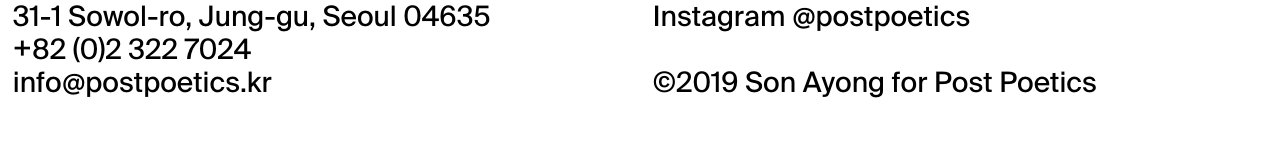
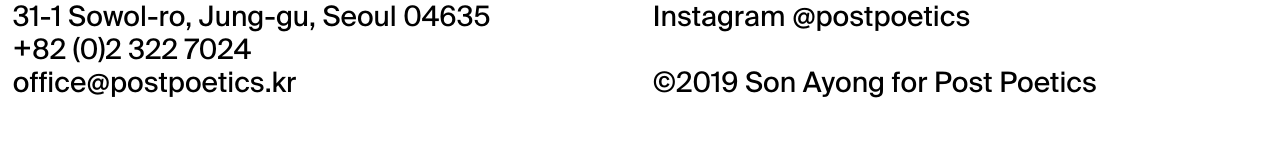
Before and after one commit to postpoetics/postpoetics.github.io, a plain HTML site: page index.html in a window 1280 px wide. Shown: the part 141-295 px from the top of the page. Drawn offline with nearby package versions, Linux system fonts and the light colour scheme; files whose address does not match are found by name.

Commit message:
Update index.html

```diff
--- a/index.html
+++ b/index.html
@@ -20,7 +20,7 @@
 		Office<br>
 		31-1 Sowol-ro, Jung-gu, Seoul 04635<br>
 		<a href="tel:8223227024">+82 (0)2 322 7024</a><br>
-		<a href="mailto:info@postpoetics.kr">info@postpoetics.kr</a><br>
+		<a href="mailto:office@postpoetics.kr">office@postpoetics.kr</a><br>
 	</div>
 	<div class="item" id="grid2">
 
```
